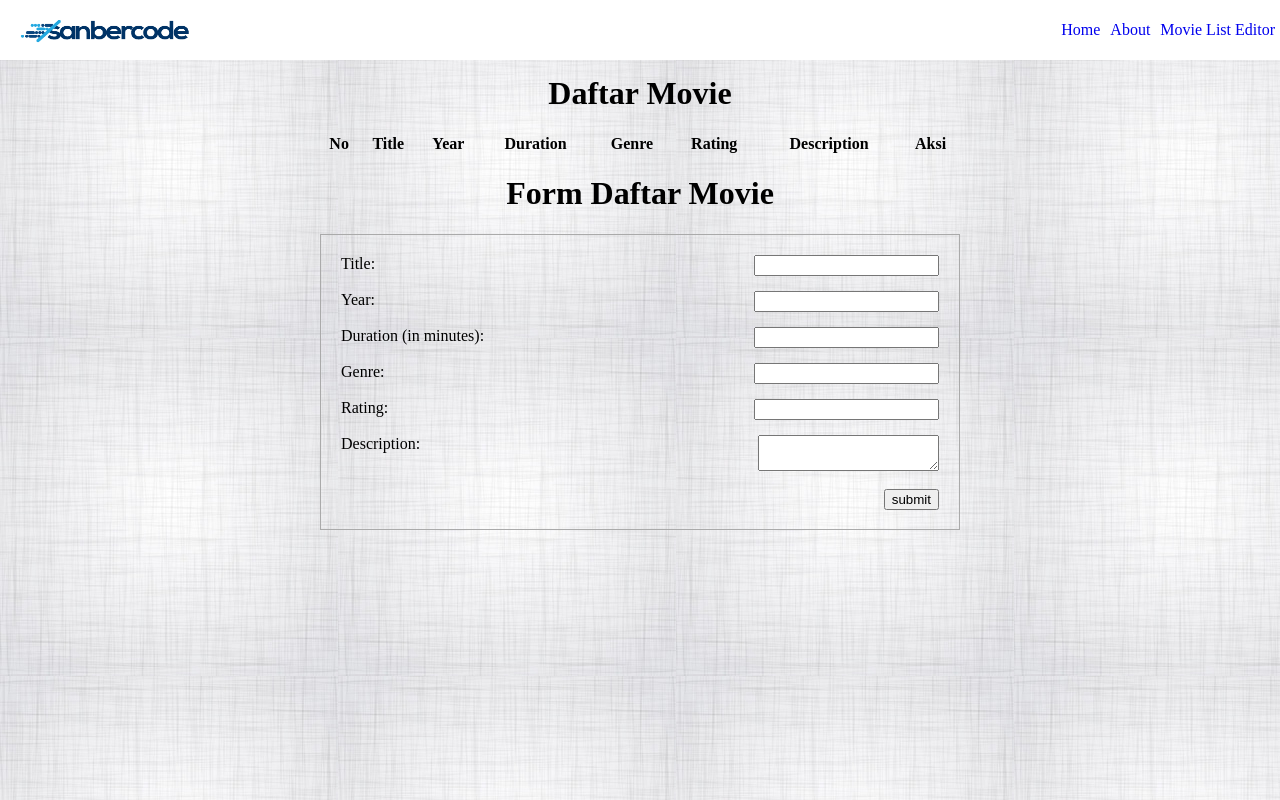
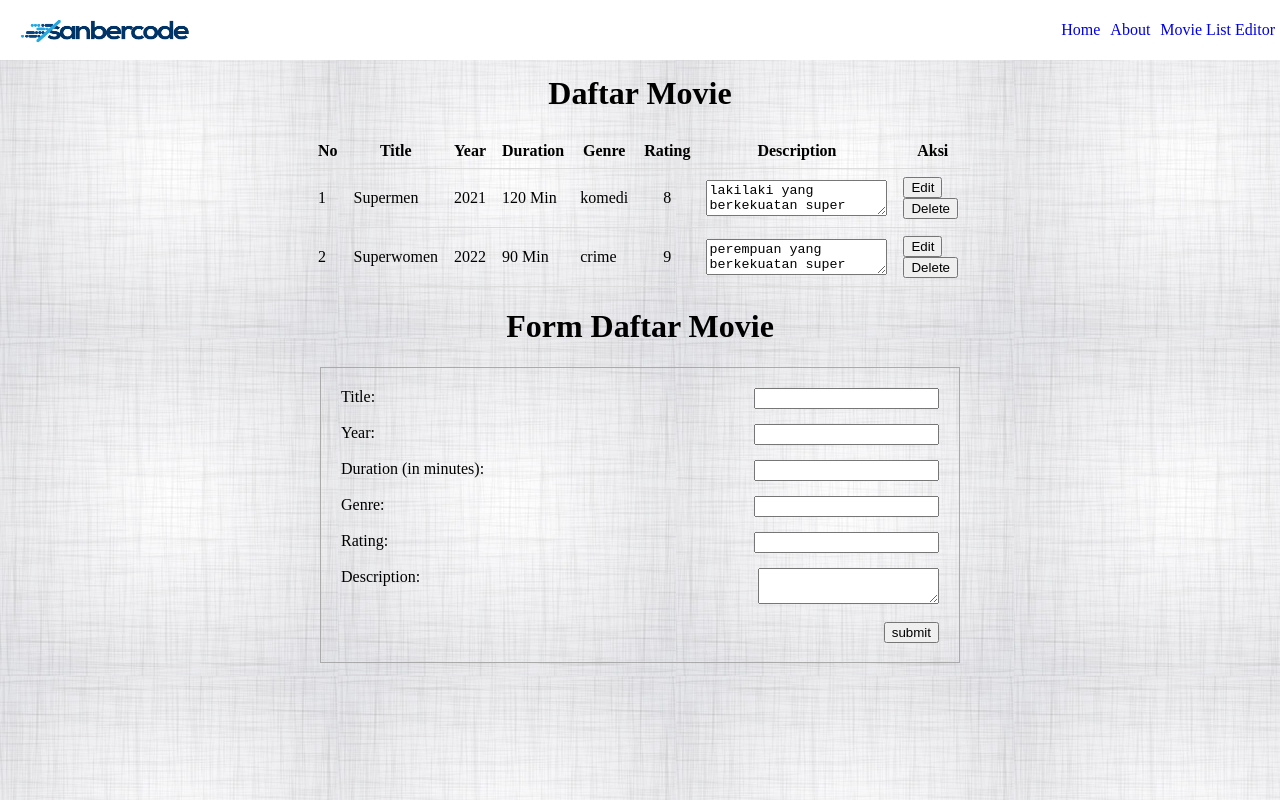
Before and after one commit to wildenali/quiz-3-reactjs-sanbercode-0720, a React (Create React App) app: page /movie-list in a window 1280 px wide. Built offline with nearby package versions, Linux system fonts and the light colour scheme.

Commit message:
Menampilkan data useContext ke list Daftar Movie

```diff
--- a/src/App.css
+++ b/src/App.css
@@ -109,3 +109,10 @@ table {
   width: 50%;
   margin: 0 auto;
 }
+
+
+table th, table td {
+  padding: 8px;
+  /* text-align: left; */
+  border-bottom: 1px solid #ddd;
+}
--- a/src/components/MovieList.jsx
+++ b/src/components/MovieList.jsx
@@ -1,14 +1,16 @@
 import React, {useState, useEffect} from "react"
 
 const MovieList = () => {
-  const [daftarMovie, setDaftarMovie] =  useState(null)
+  const [daftarMovie, setDaftarMovie] =  useState([
+    { title: "Supermen", rating: 8, duration: 120, genre: "komedi", year: 2021, description: "lakilaki yang berkekuatan super power sekali dan sangan jago" },
+    { title: "Superwomen", rating: 9, duration: 90, genre: "crime", year: 2022, description: "perempuan yang berkekuatan super power jago sekali dan sangan elegant" }
+  ])
 
   return (
     <>
       <h1>Daftar Movie</h1>
       <table>
         <thead>
-        {/* { title: "Supermen", rating: 8, duration: 120, genre: "komedi", year: 2021, description: "lakilaki yang berkekuatan super power sekali dan sangan jago" }, */}
           <tr>
             <th>No</th>
             <th>Title</th>
@@ -21,23 +23,33 @@ const MovieList = () => {
           </tr>
         </thead>
         <tbody>
-            {/* {
+            {
               daftarMovie !== null && daftarMovie.map((item, index)=>{
                 return(
+                  // { title: "Supermen", rating: 8, duration: 120, genre: "komedi", year: 2021, description: "lakilaki yang berkekuatan super power sekali dan sangan jago" }
                   <tr key={index}>
                     <td>{index+1}</td>
-                    <td>{item.name}</td>
-                    <td>{item.price}</td>
-                    <td>{item.weight/1000} Kg</td>
+                    <td>{item.title}</td>
+                    <td>{item.year}</td>
+                    <td>{item.duration} Min</td>
+                    <td>{item.genre}</td>
+                    <td style={{ textAlign: "center" }}>{item.rating}</td>
                     <td>
-                      <button onClick={handleEdit} value={item.id}>Edit</button>
+                      <textarea style={{ float: "right" }} type="text">
+                        {item.description}
+                      </textarea>
+                    </td>
+                    <td>
+                      <button value={item.id}>Edit</button>
+                      {/* <button onClick={handleEdit} value={item.id}>Edit</button> */}
                       &nbsp;
-                      <button onClick={handleDelete} value={item.id}>Delete</button>
+                      <button value={item.id}>Delete</button>
+                      {/* <button onClick={handleDelete} value={item.id}>Delete</button> */}
                     </td>
                   </tr>
                 )
               })
-            } */}
+            }
         </tbody>
       </table>
       {/* Form */}
```
